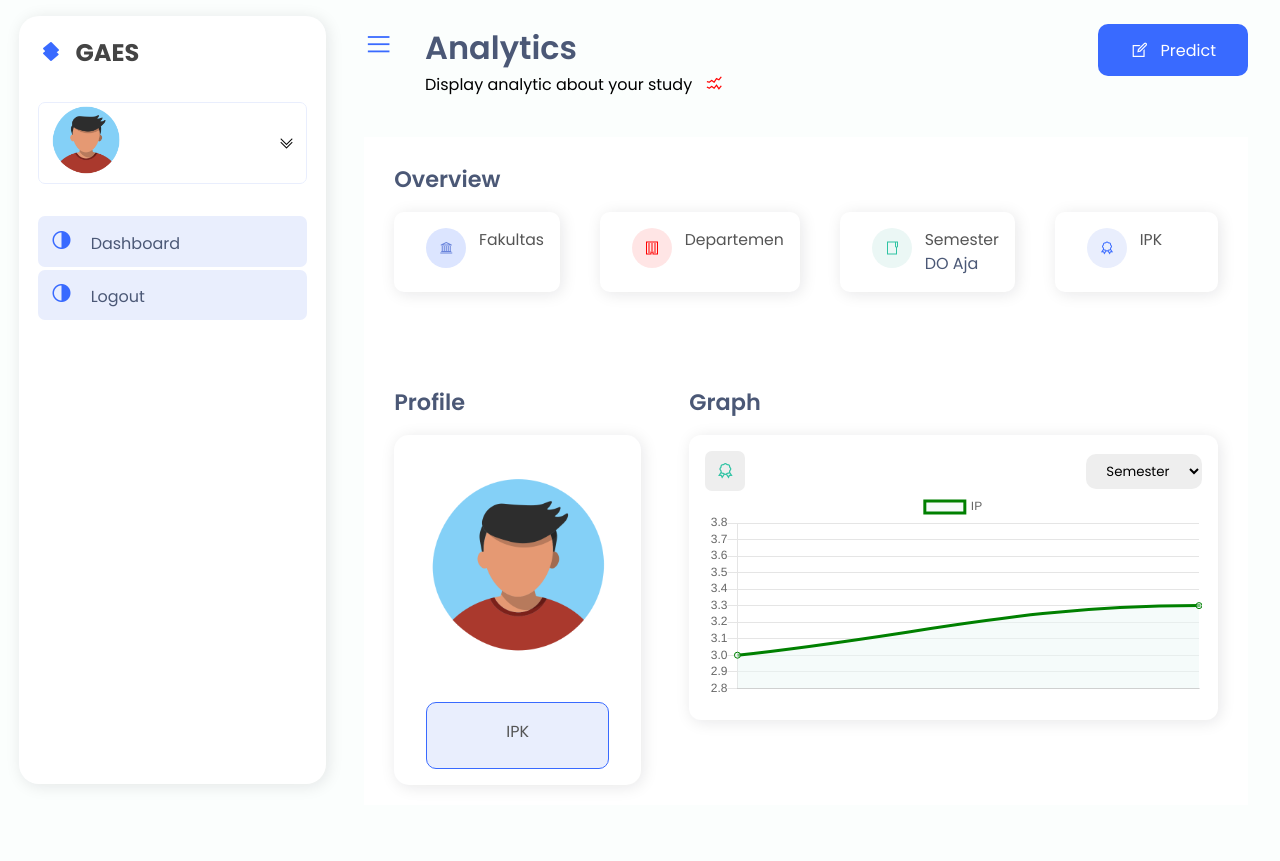
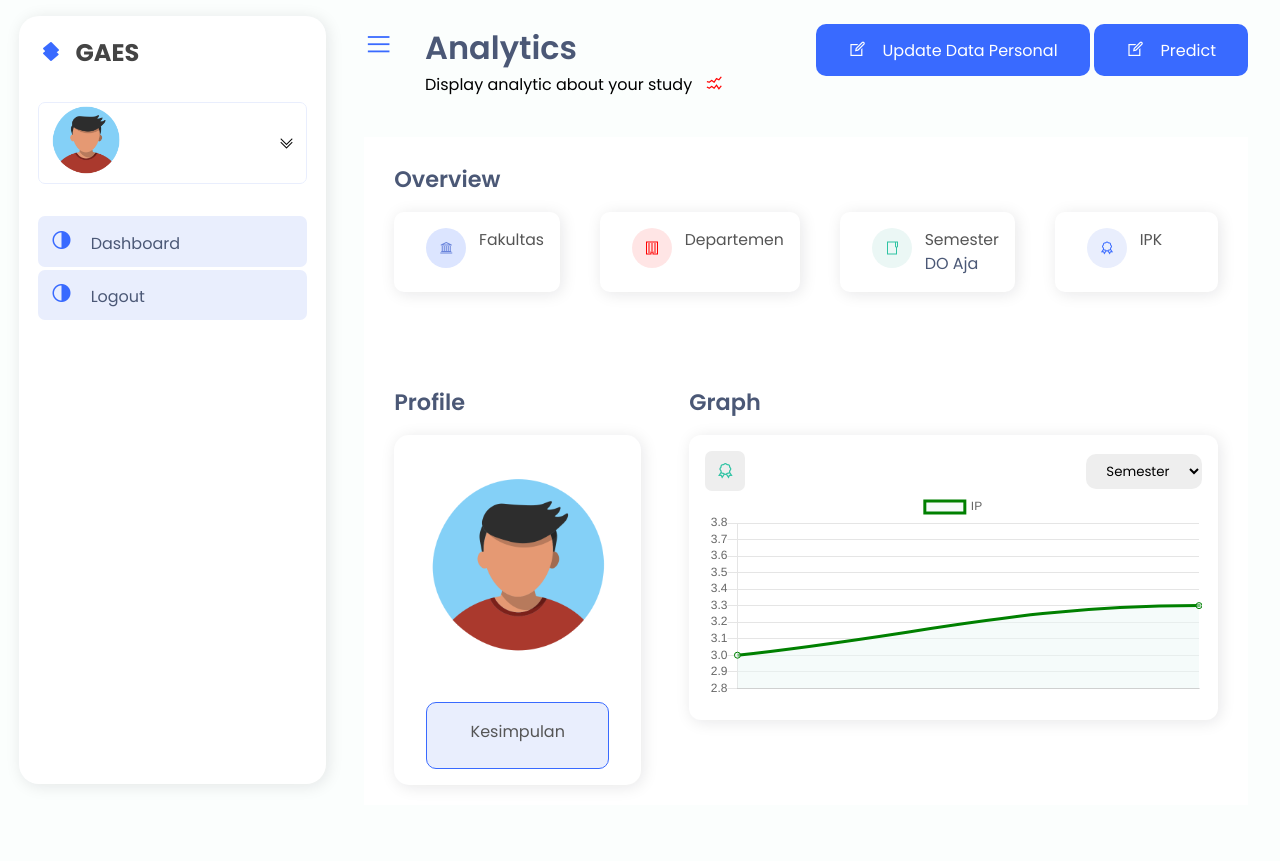
Before and after one commit to ftmhalf/ProjectAI, a PHP site: page /dashboard.php in a window 1280 px wide. Run offline with PHP 8.4, Linux system fonts and the light colour scheme; the visitor is signed in with stand-in values (Sample User, id 1); data that the repository does not hold is empty; some libraries are stand-ins or nearby versions.

Commit message:
edit css sama dashboard

```diff
--- a/css/style.css
+++ b/css/style.css
@@ -116,8 +116,8 @@ img {
 
 .avartar-text h4 {
     justify-content: center;
-    font-size: medium;
-
+    font-size: small;
+    padding-left: 10px;
 }
 
 .sidebar-menu li {
@@ -193,6 +193,7 @@ img {
 .btn-main {
     background: var(--color-main);
     color: #fff;
+    display: inline-block;
 }
 
 .main-content {
--- a/dashboard.php
+++ b/dashboard.php
@@ -40,7 +40,7 @@
                 <div class="avartar-info">
                     <div class="avartar-text">
                         <h4><?php echo $data[1];?></h4>
-                        <small><?php echo strtoupper($data[0]);?></small>
+                        <small style="padding-left: 10px;"> <?php echo strtoupper($data[0]);?></small>
                     </div>
                     <span class="las la-angle-double-down"></span>
                 </div>
@@ -76,6 +76,11 @@
                 </div>
             </div>
             <div class="header-action">
+                <button class="btn btn-main" id="myBtn">
+                        <span class="las la-edit"></span>
+                        <a href="predict.html" style="color: white;">Update Data Personal</a>
+                </button>
+
                 <button class="btn btn-main" id="myBtn">
                         <span class="las la-edit"></span>
                         <a href="predict.html" style="color: white;">Predict</a>
@@ -146,7 +151,7 @@
                                 <h1><?php echo strtoupper($data[0]);?></h1>
                             </div>
                             <div class="rev-sum">
-                                <h4>IPK</h4>
+                                <h4>Kesimpulan</h4>
                                 <h2><?php echo $data[5];?></h2>
                             </div>
                         </div>
```
